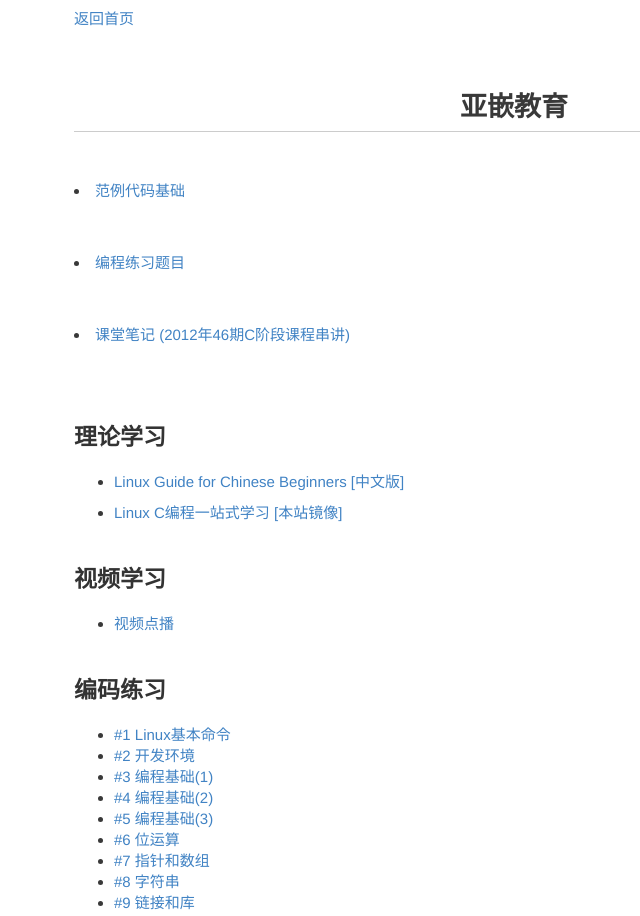
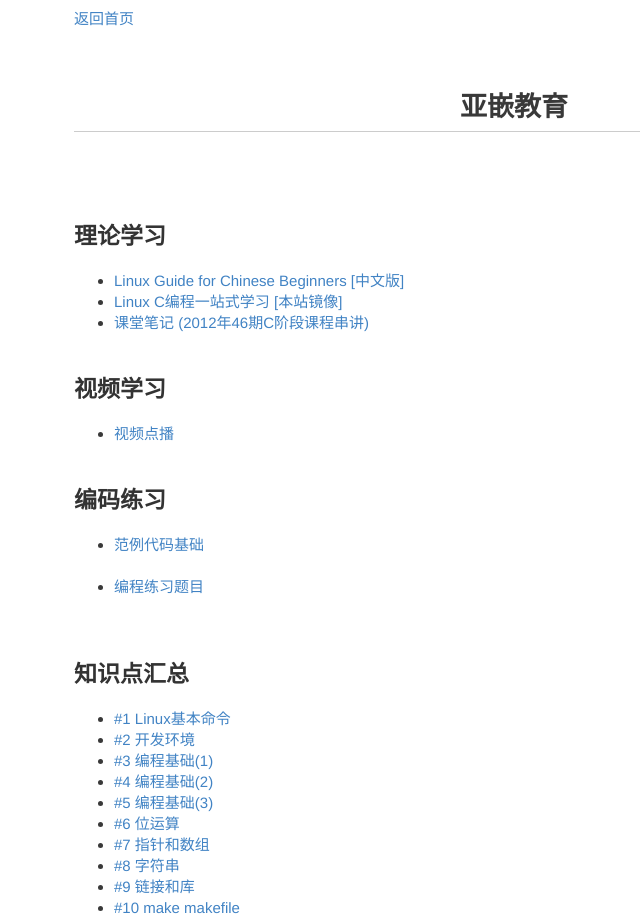
Before and after one commit to akaedu/akaedu.github.com, a Jekyll site: the page built from index.md, in a window 1280 px wide. Shown: the top 916 px of the page, without its empty margins (126-766 px from the left). Built offline with Jekyll 4.4.1, drawn with Linux system fonts in a browser that asks for light colours; Markdown is read by kramdown in place of the engine named in the settings; comment, search, counter and statistics services are not loaded.

Commit message:
Update index.md

```diff
--- a/index.md
+++ b/index.md
@@ -3,20 +3,19 @@ layout: post
 title: 亚嵌教育
 category: tech
 ---
-<li> <a href="/code/primary_coding.html">范例代码基础</a> </li> <br>
-<li> <a href="notice.html">编程练习题目</a> </li> <br>
-<li> <a href="/code/c_notes.html">课堂笔记 (2012年46期C阶段课程串讲)</a> </li> <br>
+
 ##理论学习
 <ul>
 <li>
   <a href="http://happypeter.github.com/LGCB/book/index.html" target="_blank">Linux Guide for Chinese Beginners</a>
   <a href="http://happypeter.github.com/LGCB/book/zh/" target="_blank">[中文版]</a>
 </li>
-</ul>
-<ul>
 <li>
-<a href="http://learn.akae.cn/" target="_blank">Linux C编程一站式学习</a>
-<a href="/book/" target="_blank">[本站镜像]</a>
+  <a href="http://learn.akae.cn/" target="_blank">Linux C编程一站式学习</a>
+  <a href="/book/" target="_blank">[本站镜像]</a>
+</li>
+<li>
+  <a href="/code/c_notes.html">课堂笔记 (2012年46期C阶段课程串讲)</a>
 </li>
 </ul>
 
@@ -28,6 +27,12 @@ category: tech
 </ul>
 
 ##编码练习
+<ul>
+<li> <a href="/code/primary_coding.html">范例代码基础</a> </li> <br>
+<li> <a href="notice.html">编程练习题目</a> </li> <br>
+</ul>
+
+##知识点汇总
 <ul>
 <li> <a href="/post/chapter_01.html">#1 Linux基本命令</a> </li>
 <li> <a href="/post/chapter_02.html">#2 开发环境</a> </li>
```
